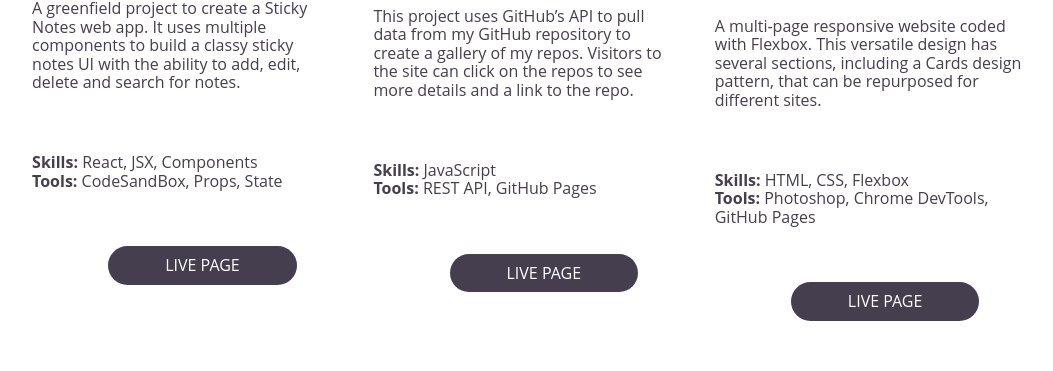
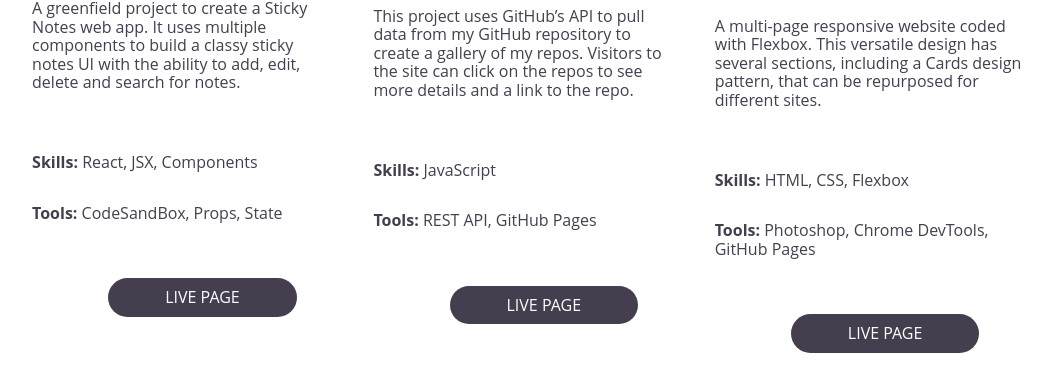
Before and after one commit to Amanda-Libby/my-portfolio-website, a website built with Parcel: page index.html in a window 1280 px wide. Shown: the part 1129-1500 px from the top of the page, without its empty margins (153-1206 px from the left). Built offline with nearby package versions, Linux system fonts and the light colour scheme; a web font is replaced by a local one.

Commit message:
fixed formating

```diff
--- a/index.html
+++ b/index.html
@@ -72,8 +72,8 @@
               <p class="project-description">
                 A greenfield project to create a Sticky Notes web app. It uses multiple components to build a classy sticky notes UI with the ability to add, edit, delete and search for notes.
               </p>
-              <p><strong>Skills: </strong>React, JSX, Components<br>
-              <strong>Tools: </strong>CodeSandBox, Props, State</p>
+              <p><strong>Skills: </strong>React, JSX, Components</p>
+              <p><strong>Tools: </strong>CodeSandBox, Props, State</p>
             </div>
             <a href="https://b7o80.csb.app/" target="_blank"><p class="live-page">Live Page</p></a>
           </div>
@@ -87,8 +87,8 @@
               <p class="project-description">
                 This project uses GitHub’s API to pull data from my GitHub repository to create a gallery of my repos. Visitors to the site can click on the repos to see more details and a link to the repo.
               </p>
-              <p><strong>Skills: </strong>JavaScript<br>
-              <strong>Tools: </strong>REST API, GitHub Pages</p>
+              <p><strong>Skills: </strong>JavaScript</p>
+              <p><strong>Tools: </strong>REST API, GitHub Pages</p>
             </div>
             <a href="https://amanda-libby.github.io/github-repo-gallery/" target="_blank"><p class="live-page">Live Page</p></a>
           </div>
@@ -102,8 +102,8 @@
               <p class="project-description">
                 A multi-page responsive website coded with Flexbox. This versatile design has several sections, including a Cards design pattern, that can be repurposed for different sites.
               </p>
-              <p><strong>Skills: </strong>HTML, CSS, Flexbox<br>
-              <strong>Tools: </strong>Photoshop, Chrome DevTools, GitHub Pages</p>
+              <p><strong>Skills: </strong>HTML, CSS, Flexbox</p>
+              <p><strong>Tools: </strong>Photoshop, Chrome DevTools, GitHub Pages</p>
             </div>
             <a href="https://amanda-libby.github.io/unplugged-retreat/" target="_blank"><p class="live-page">Live Page</p></a>
           </div>
@@ -118,7 +118,7 @@
                 Players guess the word by entering one letter at a time. If the player guesses all the letters correctly before they use up their allotted guesses, they win!
               </p>
               <p><strong>Skills: </strong>JavaScript</p>
-              <strong>Tools: </strong>GitHub Pages, JSON</p>
+              <p><strong>Tools: </strong>GitHub Pages, JSON</p>
             </div>
             <a href="https://amanda-libby.github.io/guess-the-word/" target="_blank"><p class="live-page">Live Page</p></a>
           </div>
@@ -134,7 +134,7 @@
               </p>
               <!--Ask about the wording of this project description-->
               <p><strong>Skills: </strong>JavaScript</p>
-              <strong>Tools: </strong>GitHub Pages</p>
+              <p><strong>Tools: </strong>GitHub Pages</p>
             </div>
             <a href="https://the-array-game-mvp.vercel.app/" target="_blank"><p class="live-page">Live Page</p></a>
           </div>
@@ -149,7 +149,7 @@
                 A Simple home page perfect for a pop-up restaurant or food truck. Originally a static website, I converted it into a responsive design using Flexbox.
               </p>
               <p><strong>Skills: </strong>HTML, CSS, Flexbox</p>
-              <strong>Tools: </strong>Chrome DevTools, GitHub Pages</p>
+              <p><strong>Tools: </strong>Chrome DevTools, GitHub Pages</p>
             </div>
             <a href="https://amanda-libby.github.io/rogue-pickings/" target="_blank"><p class="live-page">Live Page</p></a>
             <!--This is the link for the link button-->
```
